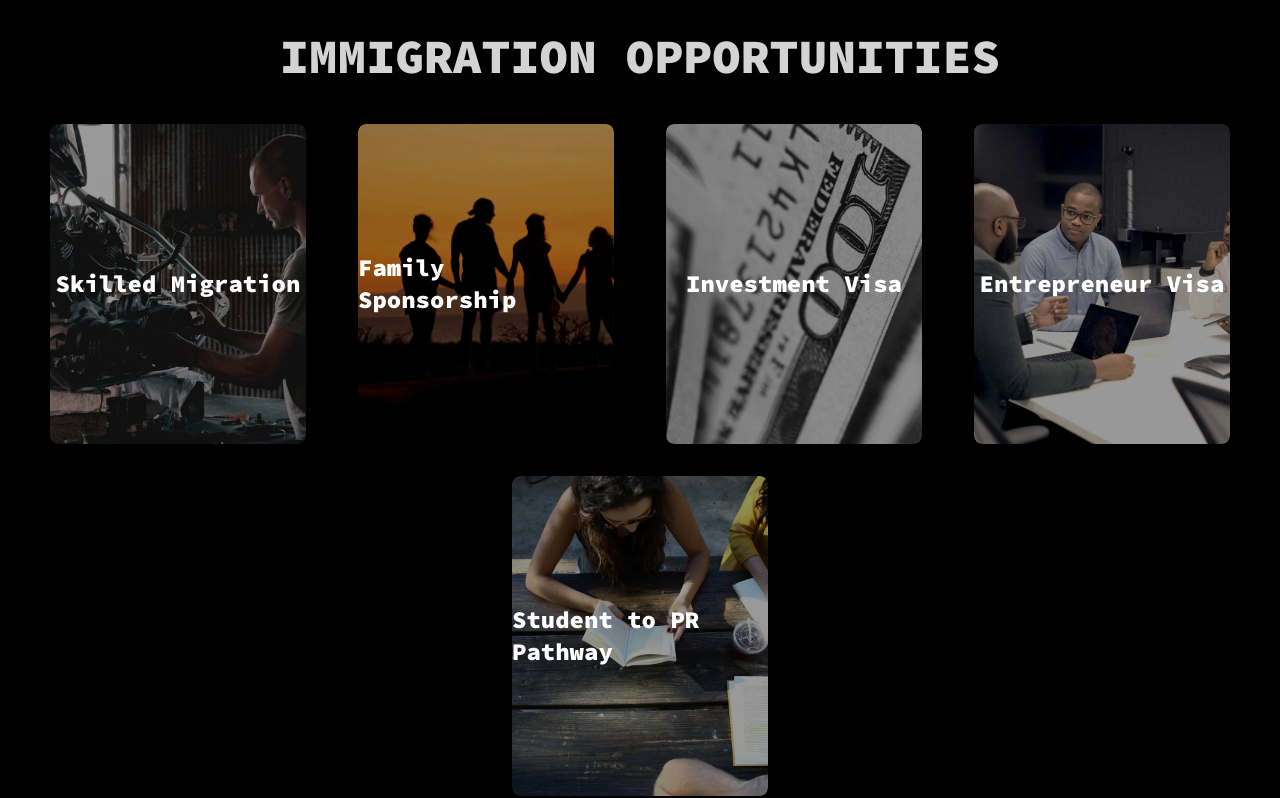
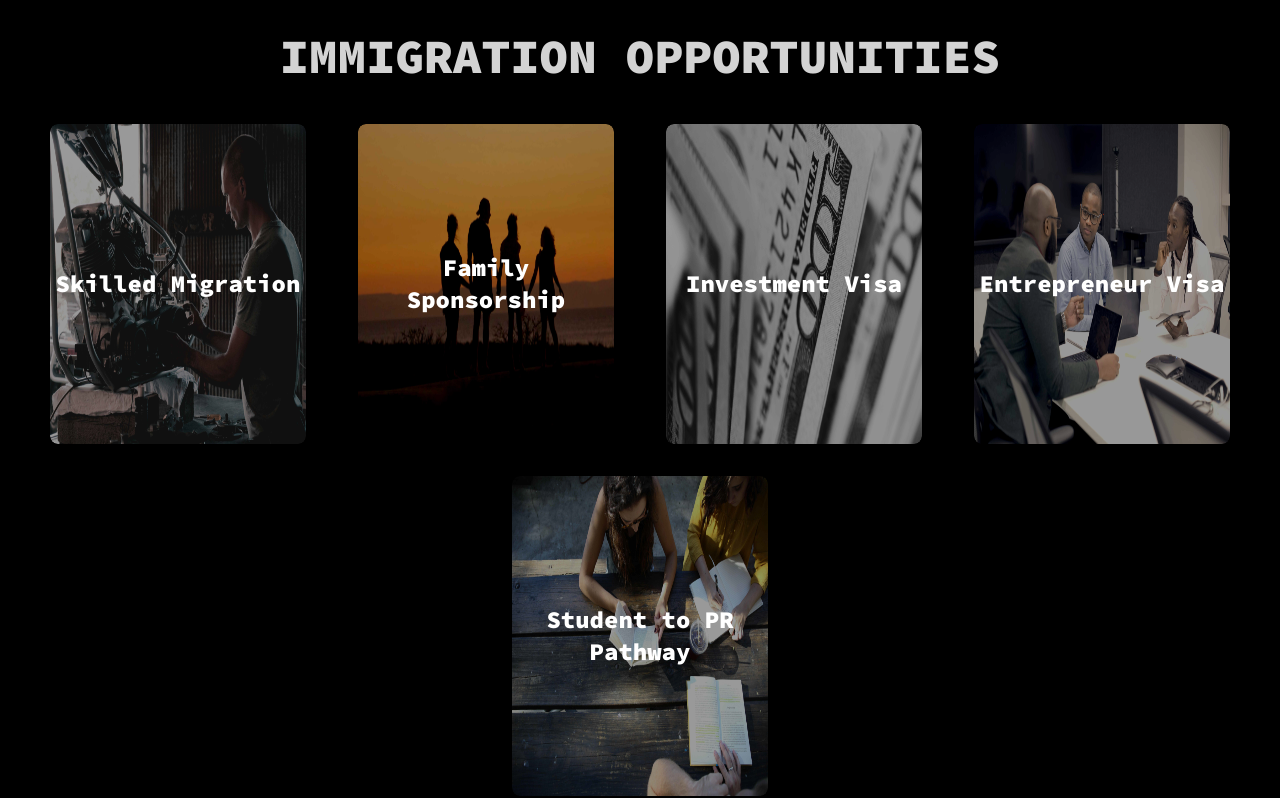
Before and after one commit to xnafi/worldpass-solutions, a Next.js app: page /home in a window 1280 px wide. Shown: the part 802-1600 px from the top of the page. Built offline with nearby package versions, Linux system fonts and the light colour scheme; what react-locomotive-scroll would draw is missing.

Commit message:
code modified

```diff
--- /dev/null
+++ b/src/app/[services]/[id]/page.tsx
@@ -0,0 +1,7 @@
+import React from 'react'
+
+export default function page() {
+  return (
+    <div>page</div>
+  )
+}
--- a/src/components/view/CardWithZoom/CardWithZoom.tsx
+++ b/src/components/view/CardWithZoom/CardWithZoom.tsx
@@ -8,16 +8,10 @@ const CardWithZoom = ({
 }) => {
   return (
     <div className="relative w-64 h-80 overflow-hidden rounded-lg cursor-pointer group">
-      <div className="absolute inset-0 transition-transform duration-500 ease-out transform group-hover:scale-110">
-        <Image
-          src={imageSrc}
-          alt={name}
-          layout="fill"
-          objectFit="cover"
-          className="rounded-lg"
-        />
+      <div className="absolute inset-0 transition-transform duration-500 ease-out transform group-hover:scale-125">
+        <Image src={imageSrc} alt={name} fill className="rounded-lg" />
       </div>
-      <div className="absolute inset-0 flex items-center justify-center bg-black bg-opacity-40">
+      <div className="absolute inset-0 flex items-center justify-center text-center bg-black bg-opacity-40">
         <p className="text-white text-2xl font-semibold">{name}</p>
       </div>
     </div>
```
